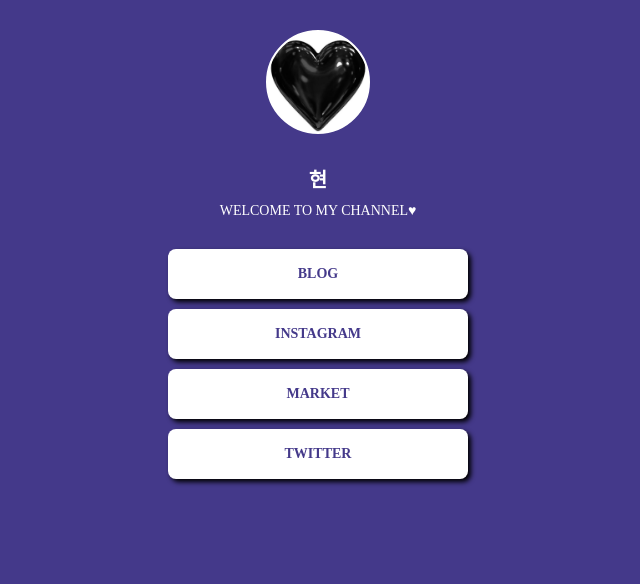
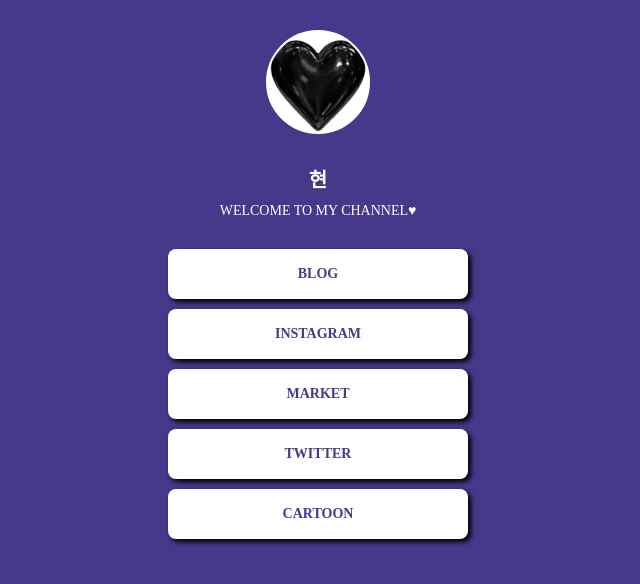
Before and after one commit to jinrisjinri/mypage, a plain HTML site: page index.html in a window 1280 px wide. Shown: the whole page, without its empty margins (322-962 px from the left). Drawn offline with Linux system fonts and the light colour scheme; a web font is replaced by a local one.

Commit message:
Update index.html

```diff
--- a/index.html
+++ b/index.html
@@ -89,6 +89,7 @@
             <a target="_blank" href="https://www.instagram.com/snieeyaa/">INSTAGRAM</a>
             <a target="_blank" href="https://www.instagram.com/killer_club_/">MARKET</a>
             <a target="_blank" href="https://twitter.com/killer_club_/">TWITTER</a>
+            <a target="_blank" href="https://www.instagram.com/zinri_toon/">CARTOON</a>
         </div>
         <!-- 우리가 웹페이지에서 볼 수 있는 부분을 세팅하는 곳이죠.
              우리가 집에서 눈에 볼 수 있는 집 구조들을 설정하는 곳이죠.-->
```
